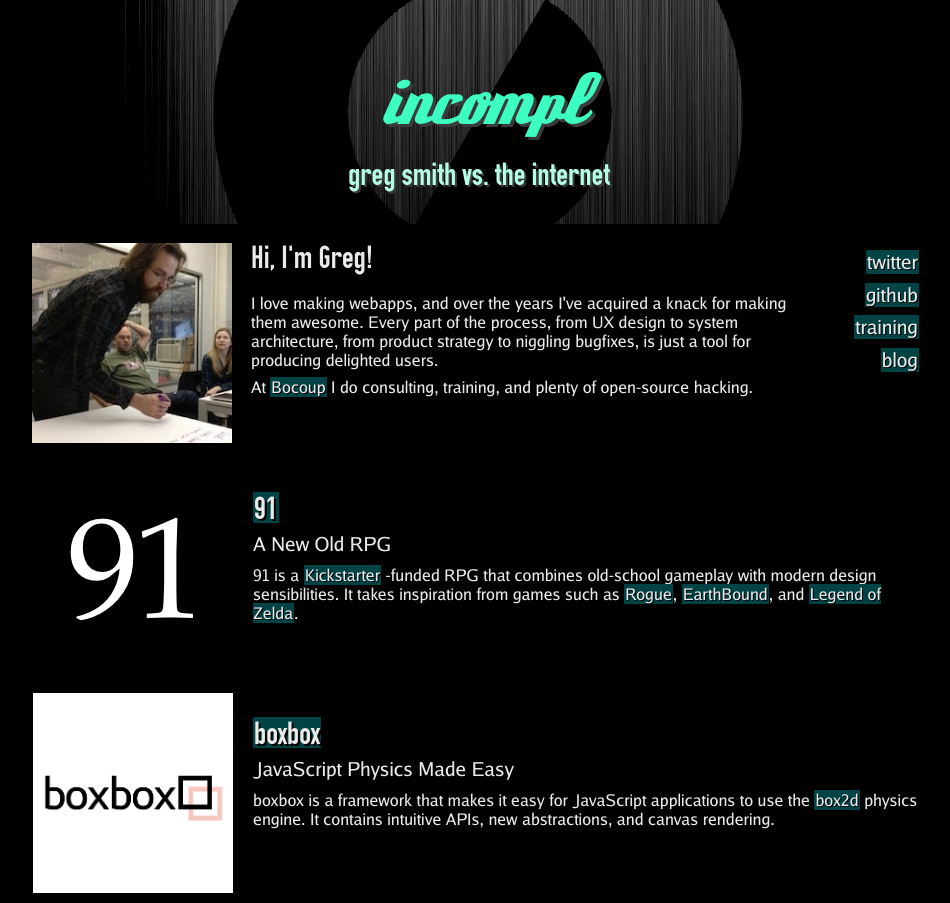
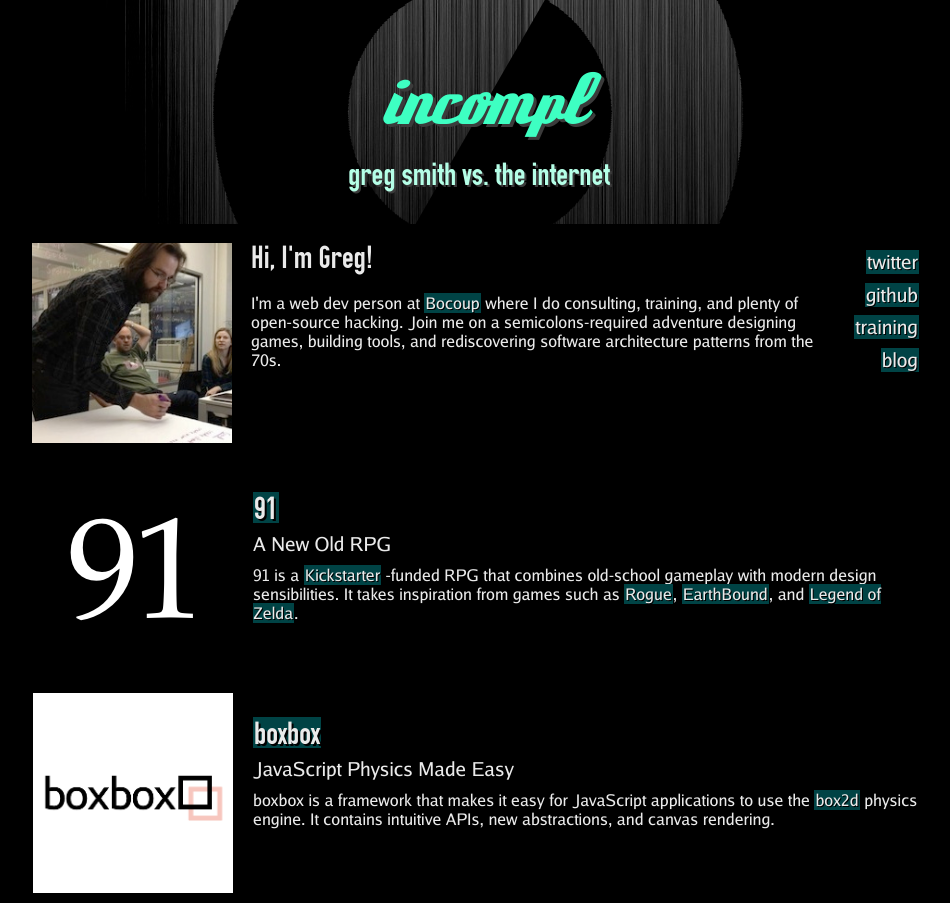
Before and after one commit to incompl/incompl, a plain HTML site: page index.html in a window 1280 px wide. Shown: the top 903 px of the page, without its empty margins (161-1111 px from the left). Drawn offline with Linux system fonts and the light colour scheme.

Commit message:
changing this awful copy again

```diff
--- a/index.html
+++ b/index.html
@@ -36,16 +36,9 @@
           <img src="images/me2.jpg">
         </figure>
         <h1>Hi, I'm Greg!</h1>
-        <p>
-           I love making webapps, and over the years I've acquired a knack for
-           making them awesome. Every part of the process, from UX design to system
-           architecture,
-           from product strategy to niggling bugfixes, is just a tool for producing
-           delighted users.
-        </p>
-        <p>At <a href="http://bocoup.com">Bocoup</a>
-           I do consulting, training, and plenty of
-           open-source hacking.
+        <p>I'm a web dev person at <a href="http://bocoup.com">Bocoup</a>
+           where I do consulting, training, and plenty of open-source hacking.
+           Join me on a semicolons-required adventure designing games, building tools, and rediscovering software architecture patterns from the 70s.
         </p>
       </section>
 
```
